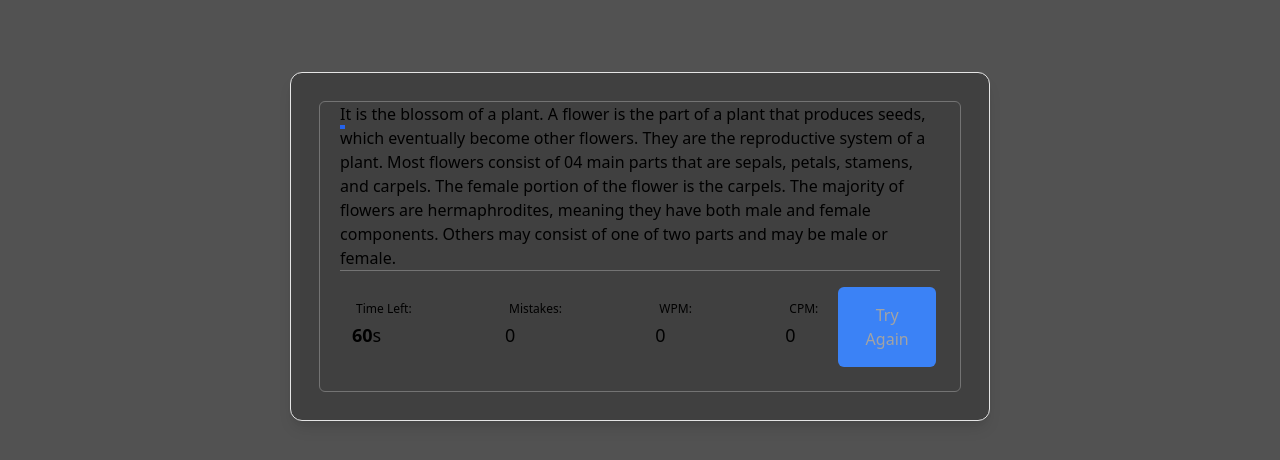
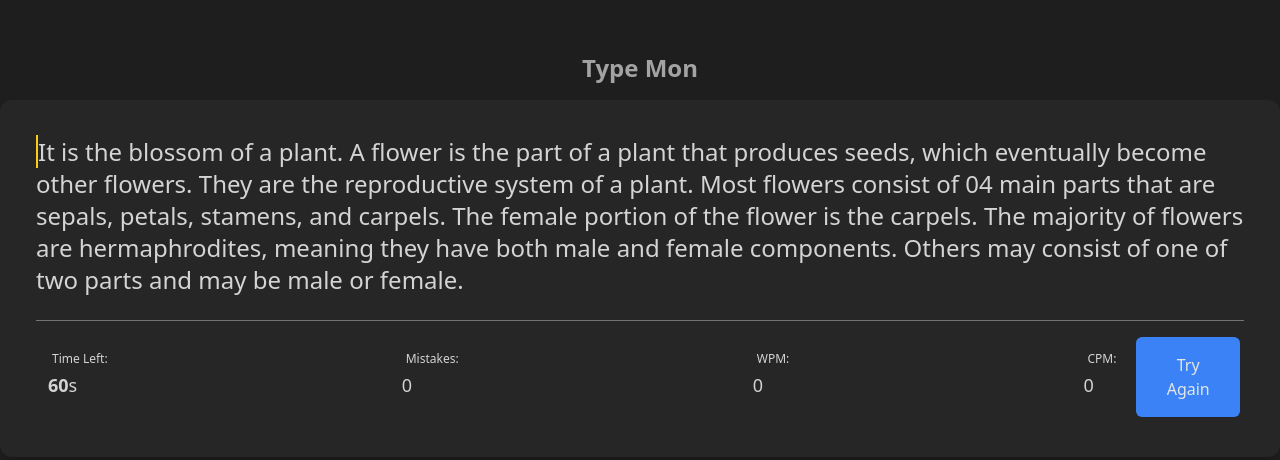
Before and after one commit to OthyTenk/type-mon, a React (Vite) app: page / in a window 1280 px wide. Shown: the part 154-614 px from the top of the page. Built offline with nearby package versions, Linux system fonts and the light colour scheme.

Commit message:
feat: adds the timer and improves the design

```diff
--- a/src/components/Preview.tsx
+++ b/src/components/Preview.tsx
@@ -3,26 +3,27 @@ import { FC, ReactElement } from "react";
 interface IPreviewProps {
   typingText: string | ReactElement[];
   timeLeft: number;
-  mistakes: number;
   WPM: number;
   CPM: number;
+  mistakes: number;
   onTryAgain: () => void;
 }
 
 const Preview: FC<IPreviewProps> = ({
   typingText,
   timeLeft,
-  mistakes,
   WPM,
   CPM,
+  mistakes,
   onTryAgain,
 }) => {
   return (
-    <div className="border-neutral-500 border md:rounded-md p-5 md:pt-0">
-      <div className="border-b-neutral-500 border-b">
-        <p id="paragraph">{typingText}</p>
+    <div className="p-2">
+      <div className="border-b-neutral-500 border-b pb-6 text-2xl text-neutral-300">
+        <p>{typingText}</p>
       </div>
-      <div className="flex flex-col md:flex-row justify-between items-center mt-1">
+
+      <div className="flex flex-col md:flex-row justify-between items-center mt-1 text-[#d4d4d4]">
         <ul className="flex w-full justify-between items-center m-0 md:w-[calc(100% - 120px)] list-none">
           <li className="my-0 mx-3">
             <p className="m-1 text-xs">Time Left:</p>
@@ -45,7 +46,7 @@ const Preview: FC<IPreviewProps> = ({
         </ul>
         <button
           onClick={onTryAgain}
-          className="mt-3 w-full md:w-auto py-4 px-5 outline-none border-blue-300 cursor-pointer m-1 rounded-md text-neutral-400 transition duration-75 bg-blue-500 hover:bg-blue-600"
+          className="mt-3 w-full md:w-auto py-4 px-5 outline-none border-blue-300 cursor-pointer m-1 rounded-md text-neutral-200 transition duration-75 bg-blue-500 hover:bg-blue-600"
         >
           Try Again
         </button>
--- a/src/components/Typing.tsx
+++ b/src/components/Typing.tsx
@@ -8,13 +8,13 @@ import {
   useState,
 } from "react";
 import Preview from "./Preview";
+import { countCorrectCharacters } from "../utils";
 
 const Typing = () => {
   const inputRef = useRef<HTMLInputElement>(null);
 
   const paragraphs = useMemo(
     () => [
-      "A plant is one of the",
       "A plant is one of the most important living things that develop on the earth and is made up of stems, leaves, roots, and so on.Parts of Plants: The part of the plant that developed beneath the soil is referred to as root and the part that grows outside of the soil is known as shoot. The shoot consists of stems, branches, l eaves, fruits, and flowers. Plants are made up of six main parts: roots, stems, leaves, flowers, fruits, and seeds.",
       "The root is the part of the plant that grows in the soil. The primary root emerges from the embryo. Its primary function is to provide the plant stability in the earth and make other mineral salts from the earth available to the plant for various metabolic processes There are three types of roots i.e. Tap Root, Adventitious Roots, and Lateral Root. The roots arise from the parts of the plant and not from the rhizomes roots.",
       "Stem is the posterior part that remains above the ground and grows negatively geotropic. Internodes and nodes are found on the stem. Branch, bud, leaf, petiole, flower, and inflorescence on a node are all those parts of the plant that remain above the ground and undergo negative subsoil development. The trees have brown bark and the young and newly developed stems are green. The roots arise from the parts of plant and not from the rhizomes roots.",
@@ -35,7 +35,7 @@ const Typing = () => {
   const [CPM, setCPM] = useState(0);
 
   const [currentTextIndex, setCurrentTextIndex] = useState(0);
-  const CurrentPositionStyle = "border-b-4 border-blue-600";
+  const CurrentPositionStyle = "border-l-2 border-yellow-400";
 
   const loadParagraph = useCallback(() => {
     const ranIndex = Math.floor(Math.random() * paragraphs.length);
@@ -64,9 +64,11 @@ const Typing = () => {
         let showTypeResult = "";
         if (index < inpFieldValue.length) {
           if (letter === inpFieldValue[index]) {
-            showTypeResult = "bg-green-300";
+            // showTypeResult = "bg-green-300 text-green-800";
+            showTypeResult = "text-green-400";
           } else {
-            showTypeResult = "bg-red-500";
+            // showTypeResult = "bg-red-500 text-red-900";
+            showTypeResult = "text-red-500";
           }
         }
 
@@ -86,6 +88,41 @@ const Typing = () => {
     setTypingText(content);
   }, [inpFieldValue, paragraphs, currentTextIndex]);
 
+  useEffect(() => {
+    loadParagraph();
+  }, [loadParagraph]);
+
+  useEffect(() => {
+    let cpm = (charIndex - mistakes) * (60 / (maxTime - timeLeft));
+    cpm = cpm < 0 || !cpm || cpm === Infinity ? 0 : cpm;
+    setCPM(cpm);
+
+    let wpm = Math.round(
+      ((charIndex - mistakes) / 5 / (maxTime - timeLeft)) * 60
+    );
+
+    wpm = wpm < 0 || !wpm || wpm === Infinity ? 0 : wpm;
+    setWPM(wpm);
+  }, [timeLeft, charIndex, mistakes]);
+
+  useEffect(() => {
+    let interval: number = 0;
+
+    if (timeLeft <= 0 || !isTyping) {
+      clearInterval(interval);
+      setIsTyping(false);
+      return;
+    }
+
+    interval = setInterval(() => {
+      setTimeLeft(timeLeft - 1);
+    }, 1000);
+
+    return () => {
+      clearInterval(interval);
+    };
+  }, [isTyping, timeLeft]);
+
   const onTryAgain = () => {
     setIsTyping(false);
     setTimeLeft(maxTime);
@@ -98,47 +135,36 @@ const Typing = () => {
     loadParagraph();
   };
 
-  useEffect(() => {
-    loadParagraph();
-  }, [loadParagraph]);
+  const onTyping = (e: ChangeEvent<HTMLInputElement>) => {
+    if (inpFieldValue.length > typingText.length || timeLeft < 1) {
+      setIsTyping(false);
+      return;
+    }
 
-  const onTyping = (e: ChangeEvent<HTMLInputElement>) => {
-    if (inpFieldValue.length > typingText.length) return;
+    if (!isTyping) {
+      setIsTyping(true);
+    }
+
+    setCharIndex(inpFieldValue.length);
+
+    const temp = countCorrectCharacters(
+      paragraphs[currentTextIndex],
+      inpFieldValue
+    );
+    setMistakes(temp);
+
+    // console.log(temp);
 
     setInpFieldValue(e.target.value);
   };
 
-  useEffect(() => {
-    let interval: number = 0;
-
-    if (isTyping && timeLeft > 0) {
-      interval = setInterval(() => {
-        setTimeLeft(timeLeft - 1);
-
-        let cpm = (charIndex - mistakes) * (60 / (maxTime - timeLeft));
-        cpm = cpm < 0 || !cpm || cpm === Infinity ? 0 : cpm;
-        setCPM(cpm);
-
-        let wpm = Math.round(
-          ((charIndex - mistakes) / 5 / (maxTime - timeLeft)) * 60
-        );
-
-        wpm = wpm < 0 || !wpm || wpm === Infinity ? 0 : wpm;
-        setWPM(wpm);
-      }, 1000);
-    } else if (timeLeft === 0) {
-      clearInterval(interval);
-      setIsTyping(false);
-    }
-
-    return () => {
-      clearInterval(interval);
-    };
-  }, [isTyping, timeLeft, charIndex, mistakes]);
-
   return (
-    <div className="p-0 m-0 min-h-screen min-w-full flex justify-center items-center bg-neutral-600">
-      <div className="max-w-[700px] md:m-1 w-[calc(100% - 10px)] md:p-7 md:rounded-xl md:border md:border-neutral-200 bg-neutral-700 md:shadow-lg">
+    <>
+      <div className="p-0 m-0 min-h-screen min-w-full flex flex-col justify-center items-center bg-[#1E1E1E]">
+        <h3 className="text-2xl font-semibold text-neutral-400 w-full text-center my-4">
+          Type Mon
+        </h3>
+        <div className="md:max-w-7xl p-5 md:p-7 w-[calc(100% - 10px)] md:rounded-xl bg-neutral-800 md:shadow-lg">
           <input
             ref={inputRef}
             type="text"
@@ -158,6 +184,7 @@ const Typing = () => {
           />
         </div>
       </div>
+    </>
   );
 };
 
--- a/src/utils.ts
+++ b/src/utils.ts
@@ -8,5 +8,5 @@ export const wpm = (c: number, s: number) =>
 export const countCorrectCharacters = (text: string, input: string) => {
   const tc = text.replace(" ", "");
   const ic = input.replace(" ", "");
-  return ic.split("").filter((c, i) => c === tc[i]).length;
+  return ic.split("").filter((c, i) => c !== tc[i]).length;
 };
```
Lines whose indentation alone changed are shown as unchanged.
